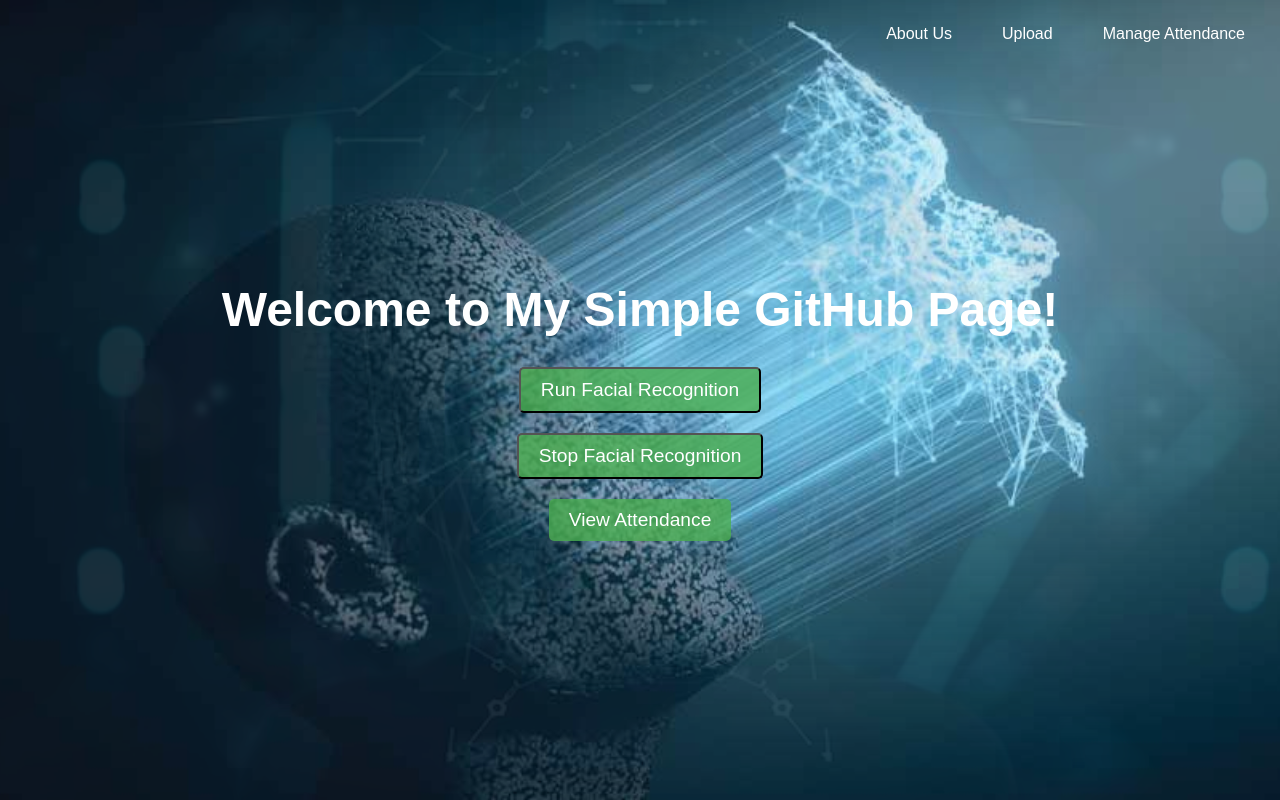
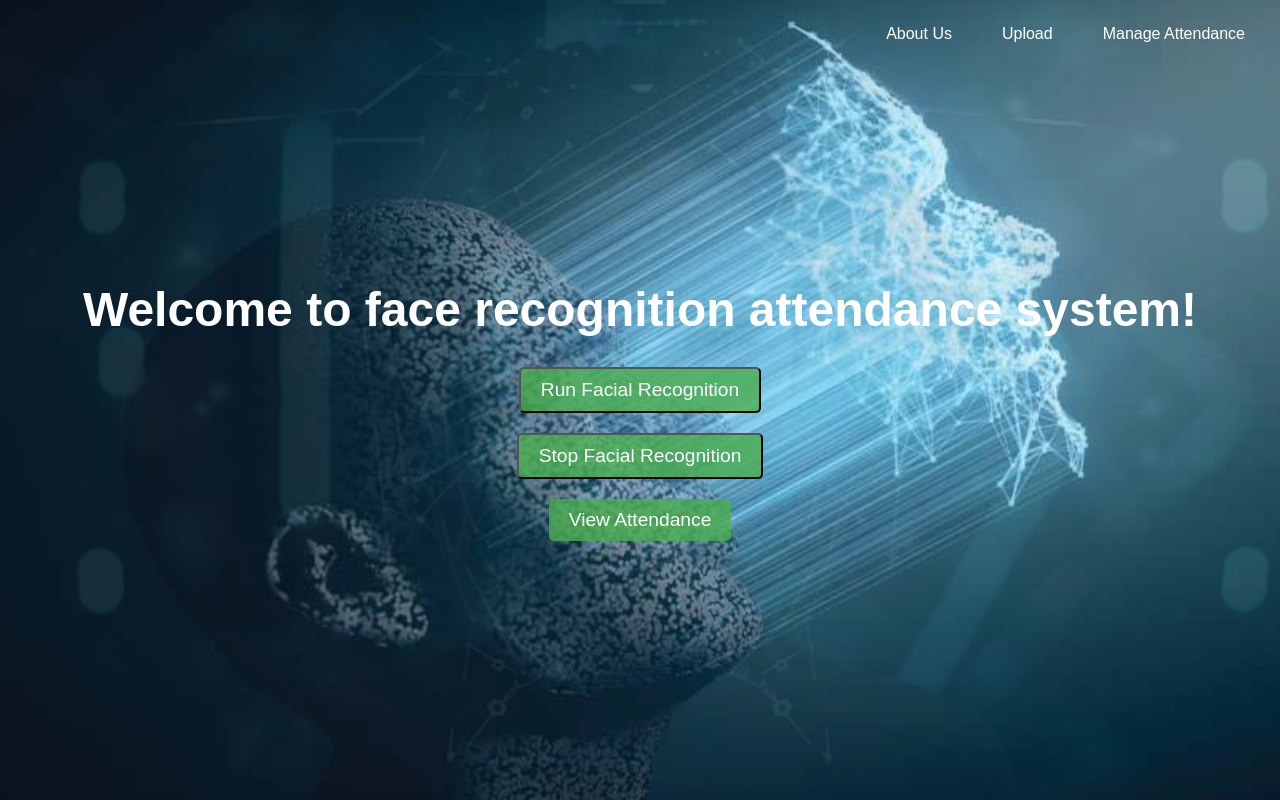
Before and after one commit to Sharmaji4103/attendance, a Flask app: page / in a window 1280 px wide. Run offline with Flask 3, Linux system fonts and the light colour scheme.

Commit message:
Update index.html

```diff
--- a/templates/index.html
+++ b/templates/index.html
@@ -3,7 +3,7 @@
 <head>
     <meta charset="UTF-8">
     <meta name="viewport" content="width=device-width, initial-scale=1.0">
-    <title>Simple Background Image Slideshow</title>
+    <title>Attendance system</title>
     <style>
         body {
             margin: 0;
@@ -107,7 +107,7 @@
         <a href="#manage-attendance">Manage Attendance</a>
     </div>
     <div class="slideshow"></div>
-    <h1>Welcome to My Simple GitHub Page!</h1>
+    <h1>Welcome to face recognition attendance system!</h1>
 
     <!-- Button to run facial recognition -->
     <form action="#run-facial-recognition" method="POST">
```
